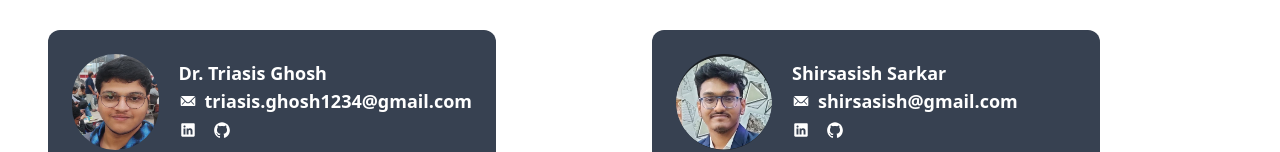
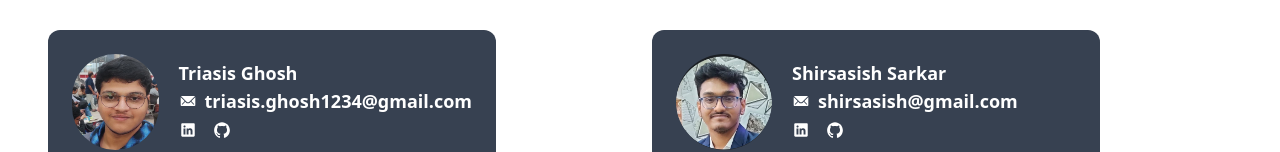
Before and after one commit to rishavxyz/Automated-Routine-Generation-System, a React (Create React App) app in the folder client/my-routine/: page /credits in a window 1280 px wide. Shown: the part 182-334 px from the top of the page. Built offline with nearby package versions, Linux system fonts and the light colour scheme.

Commit message:
Updated Files

```diff
--- a/client/my-routine/src/pages/Credits.jsx
+++ b/client/my-routine/src/pages/Credits.jsx
@@ -27,7 +27,7 @@ function Credits() {
               className="h-24 w-24 rounded-full mb-4 sm:mb-0 sm:mr-5"
             />
             <div>
-              <h3 className="flex">Dr. Triasis Ghosh</h3>
+              <h3 className="flex">Triasis Ghosh</h3>
               <h3 className="flex items-center">
                 <IoIosMail className="mr-2" />
                 triasis.ghosh1234@gmail.com
```
